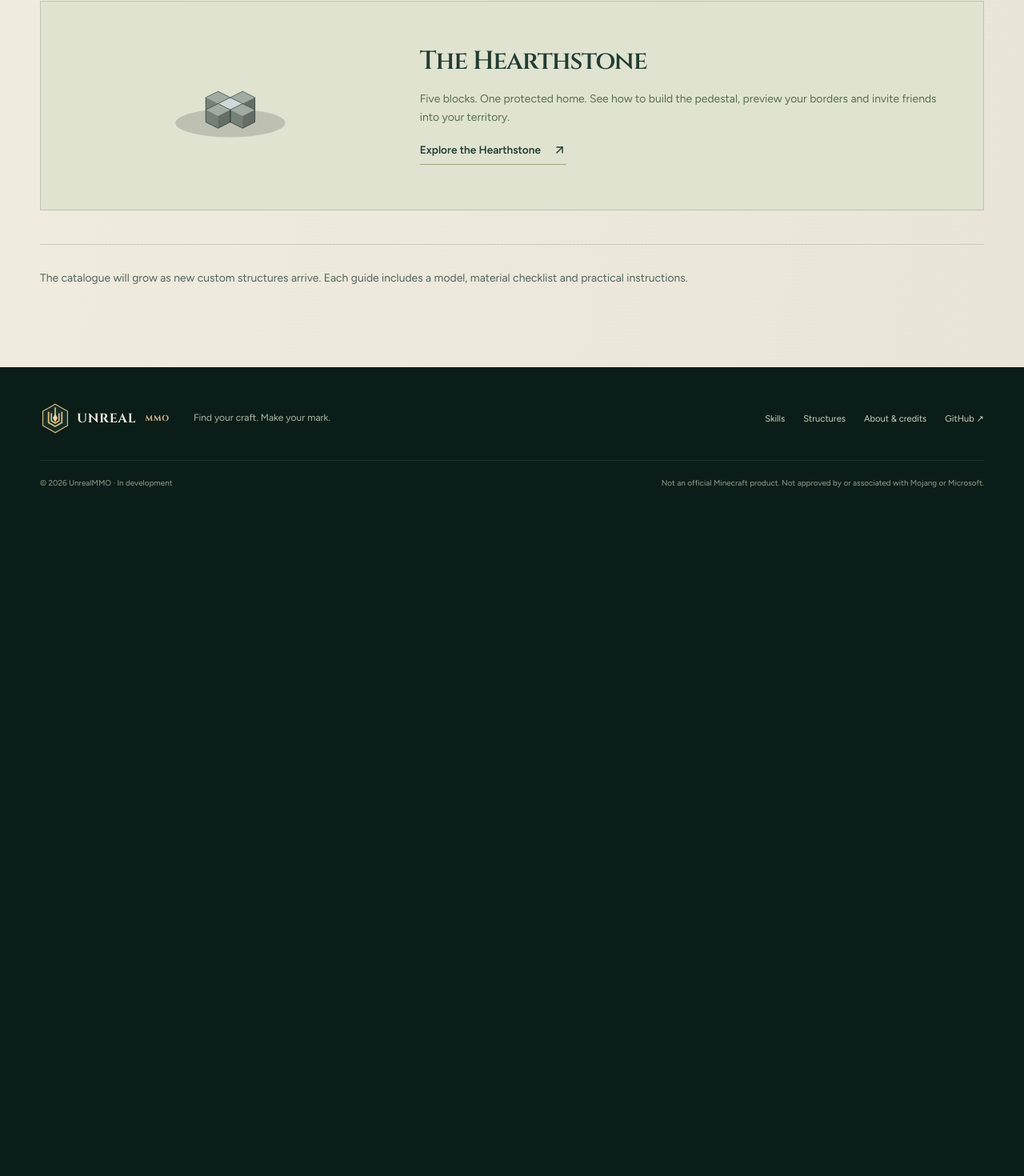
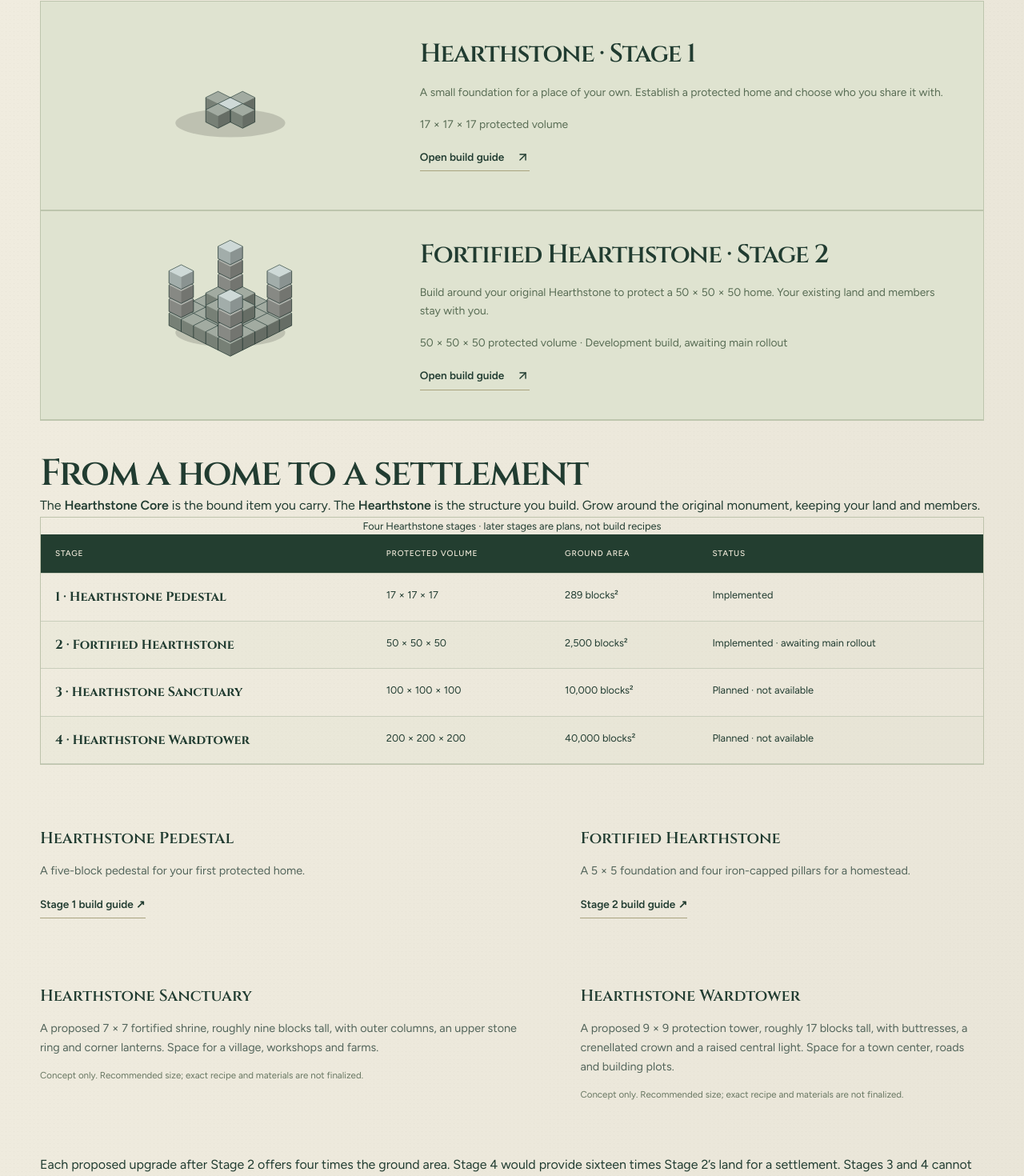
Before and after one commit to UnrealMMO/unrealmmo.github.io, a Next.js app: page /structures in a window 1280 px wide. Shown: the part 1493-2963 px from the top of the page at 80% size. Before the commit the page ends 2128 px from the top, so only its background shows below. Built offline with nearby package versions, Linux system fonts and the light colour scheme; a web font is replaced by a local one.

Commit message:
Publish Hearthstone stages and Stage 2 interactive build guide

```diff
--- a/app/about/page.tsx
+++ b/app/about/page.tsx
@@ -18,7 +18,8 @@ export default function About() {
         <p>
           Five skills are covered here: Sneak, Farming, Mining, Woodcutting and
           Fishing. The structures catalogue covers eight ore trees and the
-          Hearthstone pedestal. Additional features will be documented as they
+          Hearthstone pedestal and Stage 2 upgrade. Planned later stages are
+          labeled separately. Additional features will be documented as they
           become available.
         </p>
         <h2>Artwork & identity</h2>
--- a/app/structures/[slug]/page.tsx
+++ b/app/structures/[slug]/page.tsx
@@ -1,7 +1,8 @@
 import { notFound } from "next/navigation";
 import Link from "next/link";
-import { structures, title } from "@/content/game";
+import { structures, title, materials } from "@/content/game";
 import { StructureViewer } from "@/components/structure-viewer";
+import { HearthstoneProgression } from "@/components/hearthstone-progression";
 export function generateStaticParams() {
   return structures.map((s) => ({ slug: s.id }));
 }
@@ -32,12 +33,13 @@ export default async function StructurePage({
         <p>{s.description}</p>
         <div className="structure-facts">
           <span>
-            {s.kind === "tree" ? "21 solid blocks" : "5 solid blocks"}
+            {Object.values(materials(s)).reduce((a, b) => a + b, 0)} solid
+            blocks
           </span>
           <span>
             {s.kind === "tree"
               ? `Produces ${title(s.output!).toLowerCase()}`
-              : "17 × 17 × 17 protected area"}
+              : `${s.claimSize} × ${s.claimSize} × ${s.claimSize} protected area`}
           </span>
           <span>
             {s.kind === "tree"
@@ -131,33 +133,38 @@ export default async function StructurePage({
           <>
             <section className="guide-split rules-panel">
               <div>
-                <h2>Preview, then claim.</h2>
+                <h2>
+                  {s.stage === 2
+                    ? "Build. Recognize. Upgrade."
+                    : "Preview, then claim."}
+                </h2>
                 <ol className="guide-list">
                   <li>
-                    You receive a bound Hearthstone on joining. Recover it with{" "}
-                    <code>/territory token</code> if needed.
+                    The item you carry is your bound Hearthstone Core. Recover
+                    it with <code>/territory token</code> if needed.
                   </li>
                   <li>
-                    Build the five-block pedestal. Right-click the iron block
-                    with your Hearthstone, or look at it and use{" "}
-                    <code>/territory preview</code>.
+                    {s.stage === 2
+                      ? "Add the foundation and corner pillars around your existing Stage 1 Hearthstone, keeping its iron core and four stone bricks."
+                      : "Build the five-block pedestal. Right-click its iron block with your Hearthstone Core to preview your home."}
                   </li>
                   <li>
-                    Inspect the private border preview. Confirm within 60
-                    seconds using the menu or <code>/territory confirm</code>.
+                    {s.stage === 2
+                      ? "Stand within eight blocks of the original core and right-click your Hearthstone Core. The menu item turns green when the upgrade is ready, or red with a reason when it is unavailable. Click green to preview, then confirm within 60 seconds."
+                      : "Inspect the private border preview. Confirm within 60 seconds using the menu."}
                   </li>
                   <li>
-                    Open <code>/territory</code> to manage your home and invite
-                    other players.
+                    Right-click your Hearthstone Core to manage your home, show
+                    its boundary and invite other players.
                   </li>
                 </ol>
               </div>
               <div>
                 <h3>Understand your borders</h3>
                 <p>
-                  Protection reaches eight blocks each way from the iron core,
-                  including vertically: a 17 × 17 × 17 cube. The diagram overlay
-                  illustrates that boundary.
+                  {s.stage === 2
+                    ? "Stage 2 protects exactly 50 blocks on each axis: original core −25 through +24, inclusive. This includes all of your original territory. The viewer’s layer 1 is the foundation below that core."
+                    : "Protection reaches eight blocks each way from the iron core, including vertically: a 17 × 17 × 17 cube. The diagram overlay illustrates that boundary."}
                 </p>
                 <p>
                   One starter territory per owner, across all worlds. Protection
@@ -168,10 +175,33 @@ export default async function StructurePage({
                   The default spawn exclusion is 128 horizontal blocks. World
                   boundaries, reserved areas and existing claim columns can
                   prevent placement. Recent PvP damage adds a 30-second founding
-                  delay.
+                  or upgrade delay. The full protected volume must fit within
+                  world limits.
                 </p>
               </div>
             </section>
+            {s.stage === 2 && (
+              <section className="handbook-note">
+                <h3>Adding to Stage 1</h3>
+                <p>
+                  Add 25 stone bricks, 8 polished andesite and 4 iron blocks.
+                  The checklist above shows the complete structure: 29 stone
+                  bricks, 8 polished andesite and 5 iron blocks, including the
+                  existing pedestal.
+                </p>
+                <p>
+                  No Coin charge, rooms, paths or enclosure checks. Extra
+                  decoration is welcome. Only the owner can confirm an upgrade;
+                  members and invitations stay intact. The menu refreshes while
+                  open and checks the structure again when confirming.
+                </p>
+                <p>
+                  Implemented in the development build; awaiting main-server
+                  rollout.
+                </p>
+              </section>
+            )}
+            <HearthstoneProgression />
             <section className="membership">
               <h2>Invite your people</h2>
               <p>
@@ -233,8 +263,9 @@ export default async function StructurePage({
           </>
         )}
         <p className="small-note guide-version">
-          Development handbook · reviewed 19 October 2026 · Shipped defaults,
-          subject to change.
+          Development handbook · reviewed{" "}
+          {s.kind === "hearthstone" ? "23 October 2026" : "19 October 2026"} ·
+          Shipped defaults, subject to change.
         </p>
       </div>
     </div>
--- a/app/structures/page.tsx
+++ b/app/structures/page.tsx
@@ -3,10 +3,11 @@ import { ArrowUpRight } from "lucide-react";
 import { PageIntro } from "@/components/ui";
 import { StructurePreview } from "@/components/structure-preview";
 import { structures } from "@/content/game";
+import { HearthstoneProgression } from "@/components/hearthstone-progression";
 export const metadata = {
   title: "Structures",
   description:
-    "Build eight ore trees and a Hearthstone pedestal with interactive 3D guides and accurate materials lists.",
+    "Build eight ore trees and two Hearthstone stages with interactive 3D guides and accurate materials lists.",
 };
 export default function Structures() {
   return (
@@ -45,21 +46,33 @@ export default function Structures() {
         </div>
         <div className="catalogue-heading">
           <h2>A place of your own</h2>
-          <span>Starter territory · No skill requirement</span>
+          <span>Two implemented stages · Two planned stages</span>
         </div>
-        <Link href="/structures/hearthstone/" className="hearth-card">
-          <StructurePreview structure={structures[8]} />
+        {structures
+          .filter((s) => s.kind === "hearthstone")
+          .map((s) => (
+            <Link
+              key={s.id}
+              href={`/structures/${s.id}/`}
+              className="hearth-card"
+            >
+              <StructurePreview structure={s} />
               <div>
-            <h2>The Hearthstone</h2>
+                <h2>{s.name}</h2>
+                <p>{s.description}</p>
                 <p>
-              Five blocks. One protected home. See how to build the pedestal,
-              preview your borders and invite friends into your territory.
+                  {s.claimSize} × {s.claimSize} × {s.claimSize} protected volume
+                  {s.stage === 2
+                    ? " · Development build, awaiting main rollout"
+                    : ""}
                 </p>
                 <span className="text-link">
-              Explore the Hearthstone <ArrowUpRight size={17} />
+                  Open build guide <ArrowUpRight size={17} />
                 </span>
               </div>
             </Link>
+          ))}
+        <HearthstoneProgression />
         <p className="handbook-note">
           The catalogue will grow as new custom structures arrive. Each guide
           includes a model, material checklist and practical instructions.
--- /dev/null
+++ b/components/hearthstone-progression.tsx
@@ -0,0 +1,71 @@
+import Link from "next/link";
+import { hearthstoneStages } from "@/content/game";
+export function HearthstoneProgression() {
+  return (
+    <section className="rules-panel" aria-labelledby="hearthstone-progression">
+      <h2 id="hearthstone-progression">From a home to a settlement</h2>
+      <p>
+        The <strong>Hearthstone Core</strong> is the bound item you carry. The{" "}
+        <strong>Hearthstone</strong> is the structure you build. Grow around the
+        original monument, keeping your land and members.
+      </p>
+      <div className="table-scroll">
+        <table>
+          <caption>
+            Four Hearthstone stages · later stages are plans, not build recipes
+          </caption>
+          <thead>
+            <tr>
+              <th>Stage</th>
+              <th>Protected volume</th>
+              <th>Ground area</th>
+              <th>Status</th>
+            </tr>
+          </thead>
+          <tbody>
+            {hearthstoneStages.map((s) => (
+              <tr key={s.stage}>
+                <th scope="row">
+                  {s.stage} · {s.name}
+                </th>
+                <td>
+                  {s.size} × {s.size} × {s.size}
+                </td>
+                <td>{(s.size * s.size).toLocaleString("en-US")} blocks²</td>
+                <td>{s.status}</td>
+              </tr>
+            ))}
+          </tbody>
+        </table>
+      </div>
+      <div className="guide-split">
+        {hearthstoneStages.map((s) => (
+          <div key={s.stage}>
+            <h3>{s.name}</h3>
+            <p>{s.description}</p>
+            {s.guide ? (
+              <Link className="text-link" href={`/structures/${s.guide}/`}>
+                Stage {s.stage} build guide ↗
+              </Link>
+            ) : (
+              <p className="small-note">
+                Concept only. Recommended size; exact recipe and materials are
+                not finalized.
+              </p>
+            )}
+          </div>
+        ))}
+      </div>
+      <p>
+        Each proposed upgrade after Stage 2 offers four times the ground area.
+        Stage 4 would provide sixteen times Stage 2’s land for a settlement.
+        Stages 3 and 4 cannot currently be recognized or claimed.
+      </p>
+      <p className="small-note">
+        Server status: in development. Stage 2 and the Hearthstone Core naming
+        are implemented in the development build and await rollout to the main
+        server.
+      </p>
+    </section>
+  );
+}
--- a/components/structure-viewer.tsx
+++ b/components/structure-viewer.tsx
@@ -38,7 +38,11 @@ class ViewerBoundary extends Component<
   }
 }
 export function StructureViewer({ structure: s }: { structure: Structure }) {
-  const max = s.kind === "tree" ? 4 : 0;
+  const max = Math.max(...s.blocks.map((b) => b.y));
+  const width =
+    2 *
+      Math.max(...s.blocks.map((b) => Math.max(Math.abs(b.x), Math.abs(b.z)))) +
+    1;
   const [enabled, setEnabled] = useState(false),
     [layer, setLayer] = useState(max),
     [exploded, setExploded] = useState(false),
@@ -109,7 +113,7 @@ export function StructureViewer({ structure: s }: { structure: Structure }) {
             </div>
           )}
           <span className="viewer-tag">
-            {s.kind === "tree" ? "5 × 5 × 5" : "3 × 1 × 3"} BLOCKS
+            {width} × {max + 1} × {width} BLOCKS
           </span>
         </div>
         <div className="viewer-controls">
@@ -176,7 +180,7 @@ export function StructureViewer({ structure: s }: { structure: Structure }) {
                     setEnabled(true);
                   }}
                 />{" "}
-                Show 17 × 17 × 17 territory
+                Show {s.claimSize} × {s.claimSize} × {s.claimSize} territory
               </label>
             )}
           </div>
@@ -293,14 +297,9 @@ export function StructureViewer({ structure: s }: { structure: Structure }) {
                 aria-label={`Show layer ${y + 1}`}
               >
                 <span>Layer {y + 1}</span>
-                <div
-                  className={`diagram-grid ${s.kind === "hearthstone" ? "three" : ""}`}
-                >
-                  {Array.from(
-                    { length: s.kind === "tree" ? 25 : 9 },
-                    (_, i) => {
-                      const width = s.kind === "tree" ? 5 : 3,
-                        half = Math.floor(width / 2),
+                <div className={`diagram-grid ${width === 3 ? "three" : ""}`}>
+                  {Array.from({ length: width * width }, (_, i) => {
+                    const half = Math.floor(width / 2),
                       x = (i % width) - half,
                       z = Math.floor(i / width) - half;
                     const b = s.blocks.find(
@@ -310,9 +309,7 @@ export function StructureViewer({ structure: s }: { structure: Structure }) {
                       <span
                         key={i}
                         title={
-                            b
-                              ? `${title(b.material)}: ${b.role}`
-                              : "Empty space"
+                          b ? `${title(b.material)}: ${b.role}` : "Empty space"
                         }
                         className={b?.role === "air" ? "required-air" : ""}
                         style={
@@ -330,8 +327,7 @@ export function StructureViewer({ structure: s }: { structure: Structure }) {
                               : "·"}
                       </span>
                     );
-                    },
-                  )}
+                  })}
                 </div>
               </button>
             ))}
--- a/content/game.ts
+++ b/content/game.ts
@@ -105,6 +105,8 @@ export type Structure = {
   name: string;
   kind: "tree" | "hearthstone";
   level: number;
+  stage?: number;
+  claimSize?: number;
   description: string;
   color: string;
   blocks: Block[];
@@ -153,7 +155,9 @@ export const structures: Structure[] = [
   })),
   {
     id: "hearthstone",
-    name: "Hearthstone",
+    name: "Hearthstone · Stage 1",
+    stage: 1,
+    claimSize: 17,
     kind: "hearthstone",
     level: 0,
     color: "#b7c6bc",
@@ -175,10 +179,84 @@ export const structures: Structure[] = [
       })),
     ],
     steps: [
-      "Place one iron block, with stone bricks immediately north, south, east and west on the same layer. Right-click the iron core with your bound Hearthstone to preview the claim, then confirm within 60 seconds.",
+      "Place one iron block, with stone bricks immediately north, south, east and west on the same layer. Right-click the iron core with your bound Hearthstone Core to preview the claim, then confirm within 60 seconds.",
     ],
   },
 ];
+// Viewer layers start at the foundation; the original iron core is on layer 2.
+const starter = structures.find((s) => s.id === "hearthstone")!;
+const stageTwo: Block[] = [];
+for (let x = -2; x <= 2; x++)
+  for (let z = -2; z <= 2; z++)
+    stageTwo.push({ x, y: 0, z, material: "STONE_BRICKS", role: "pedestal" });
+stageTwo.push(...starter.blocks.map((b) => ({ ...b, y: 1 })));
+for (const x of [-2, 2])
+  for (const z of [-2, 2]) {
+    for (const y of [1, 2])
+      stageTwo.push({
+        x,
+        y,
+        z,
+        material: "POLISHED_ANDESITE",
+        role: "pedestal",
+      });
+    stageTwo.push({ x, y: 3, z, material: "IRON_BLOCK", role: "pedestal" });
+  }
+structures.push({
+  id: "hearthstone-stage-2",
+  name: "Fortified Hearthstone · Stage 2",
+  kind: "hearthstone",
+  stage: 2,
+  claimSize: 50,
+  level: 0,
+  color: "#b7c6bc",
+  description:
+    "Build around your original Hearthstone to protect a 50 × 50 × 50 home. Your existing land and members stay with you.",
+  blocks: stageTwo,
+  steps: [
+    "Add a complete 5 × 5 stone-brick foundation one block below the original iron core. This diagram's layer 1 is that new foundation.",
+    "Keep the original iron core and its four cardinal stone bricks. Add polished andesite at all four outer corners of the foundation.",
+    "Add a second polished-andesite block to each corner pillar. Extra decoration is allowed; no enclosed rooms or paths are required.",
+    "Cap each pillar with an iron block. Stand within eight blocks of the original core and right-click your Hearthstone Core. A green upgrade item means Stage 2 is ready; click to preview and confirm within 60 seconds.",
+  ],
+});
+export const hearthstoneStages = [
+  {
+    stage: 1,
+    name: "Hearthstone Pedestal",
+    size: 17,
+    status: "Implemented",
+    guide: "hearthstone",
+    description: "A five-block pedestal for your first protected home.",
+  },
+  {
+    stage: 2,
+    name: "Fortified Hearthstone",
+    size: 50,
+    status: "Implemented · awaiting main rollout",
+    guide: "hearthstone-stage-2",
+    description:
+      "A 5 × 5 foundation and four iron-capped pillars for a homestead.",
+  },
+  {
+    stage: 3,
+    name: "Hearthstone Sanctuary",
+    size: 100,
+    status: "Planned · not available",
+    guide: null,
+    description:
+      "A proposed 7 × 7 fortified shrine, roughly nine blocks tall, with outer columns, an upper stone ring and corner lanterns. Space for a village, workshops and farms.",
+  },
+  {
+    stage: 4,
+    name: "Hearthstone Wardtower",
+    size: 200,
+    status: "Planned · not available",
+    guide: null,
+    description:
+      "A proposed 9 × 9 protection tower, roughly 17 blocks tall, with buttresses, a crenellated crown and a raised central light. Space for a town center, roads and building plots.",
+  },
+] as const;
 export function materials(s: Structure) {
   return s.blocks
     .filter((b) => b.role !== "air")
@@ -199,5 +277,6 @@ export const palette: Record<string, string> = {
   LAPIS_BLOCK: "#526eb1",
   EMERALD_BLOCK: "#4eb58b",
   STONE_BRICKS: "#929d91",
+  POLISHED_ANDESITE: "#a5a8a1",
   AIR: "#c8e8d0",
 };
--- a/content/provenance.json
+++ b/content/provenance.json
@@ -10,5 +10,11 @@
     "core": "0.9.1",
     "farming": "0.10.0",
     "scope": "Current source versions only, not deployed versions. All 495 XP/passive-bonus rows re-executed and unchanged. Full handbook text is not yet reconciled to this revision."
+  },
+  "hearthstoneReview": {
+    "reviewed": "2026-10-23",
+    "sourceCommit": "d22d66c",
+    "territory": "0.2.2",
+    "scope": "Hearthstone Core naming and Stage 1\u20132 geometry checked against Territory source. Stages 3\u20134 are labeled design proposals, not implemented recipes. Stage 2 awaits main-server rollout. Other handbook snapshots remain unchanged."
   }
 }
```
Also changed, not shown: components/structure-scene.tsx (+17 -4 lines), 3 other files (tests, documents, lock files or other folders). Lines whose indentation alone changed are shown as unchanged.
